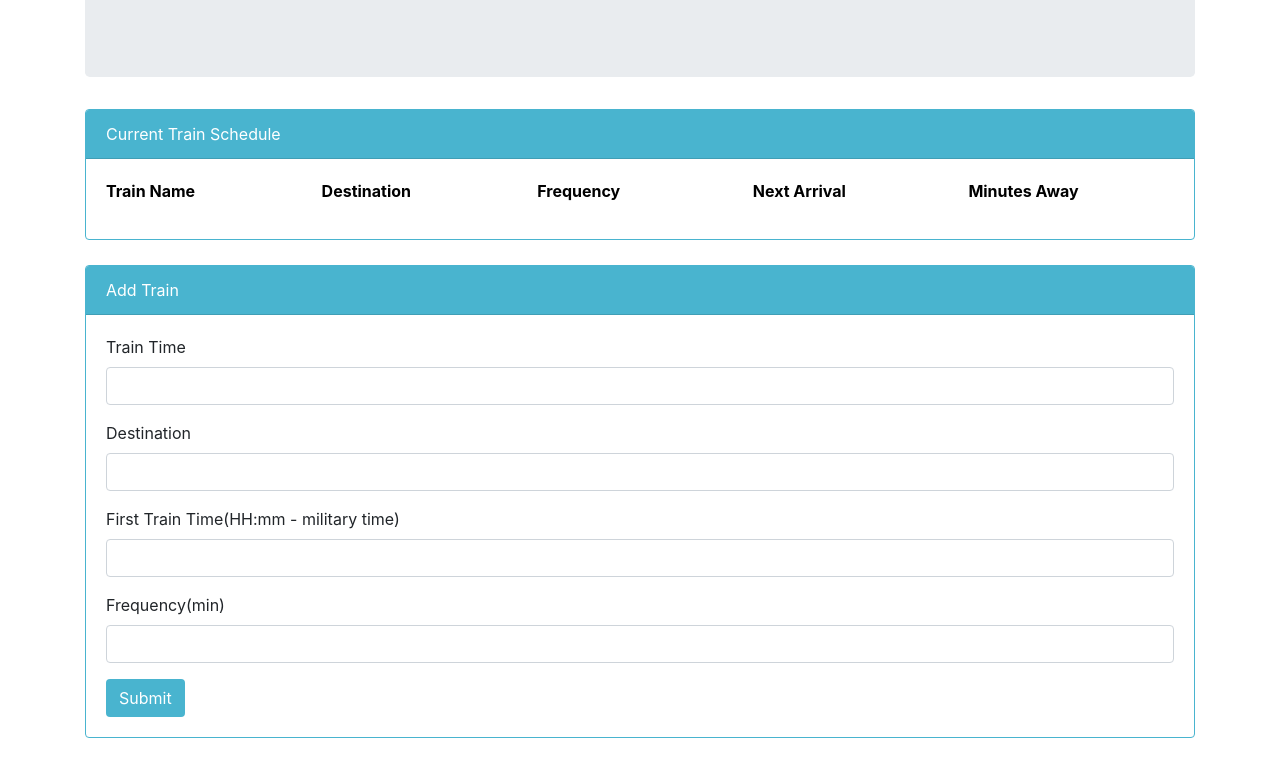
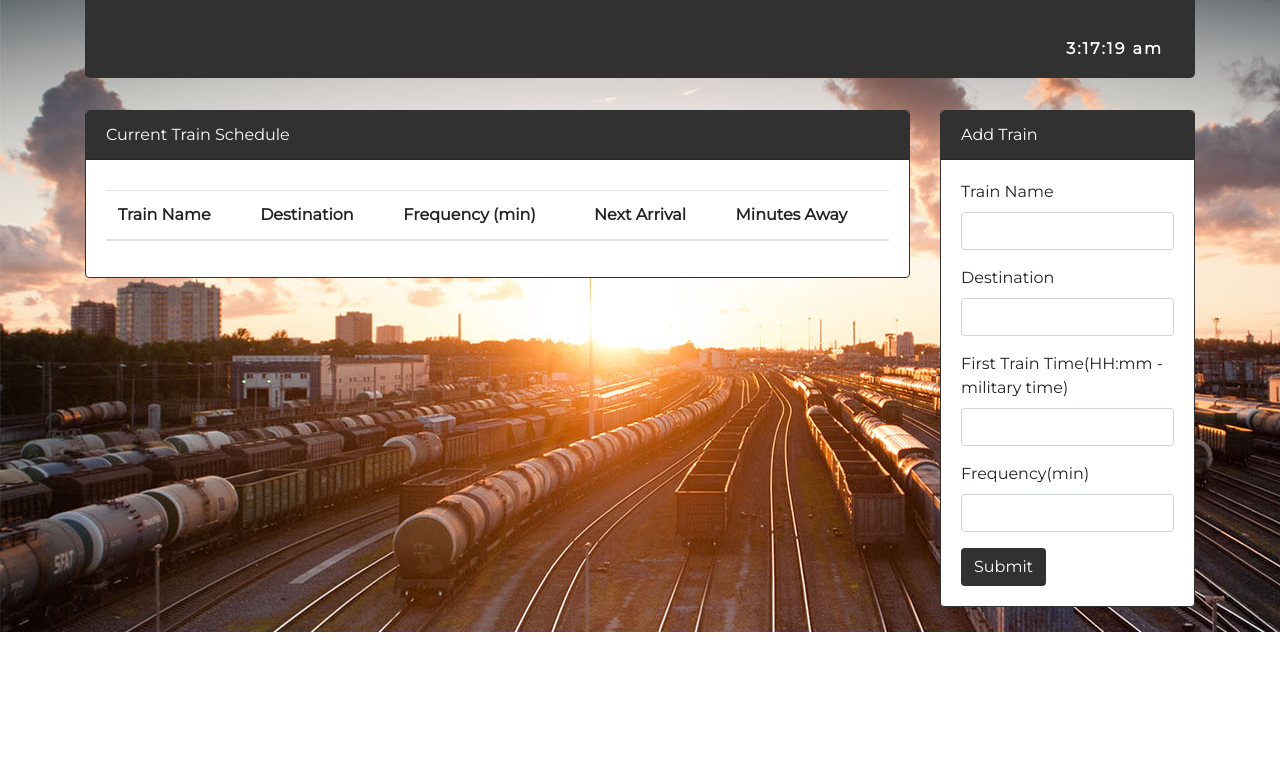
Before and after one commit to azaldana/Train-Schedule, a plain HTML site: page index.html in a window 1280 px wide. Shown: the part 172-935 px from the top of the page. After the commit the page ends 804 px from the top, so only its background shows below. Drawn offline with nearby package versions, Linux system fonts and the light colour scheme; no server answers.

Commit message:
functionality works

```diff
--- a/assets/css/style.css
+++ b/assets/css/style.css
@@ -1,6 +1,10 @@
+body {
+    background: url("assets/images/train_01.jpg");
+}
+
 .container {
     margin: 0 auto;
-    width: 90%;
+    width: 100%;
 }
 
 .display-4 {
@@ -24,6 +28,7 @@
 form {
     width: 100%;
     padding: 20px;
+    font-family: 'Montserrat', sans-serif;
 }
 
 .card-header {
@@ -33,10 +38,33 @@ form {
 }
 
 #form {
-    padding: 20px;
+    /* padding: 20px; */
     font-weight: bold;
 }
 
 p {
     color: black;
+    font-family: 'Montserrat', sans-serif;
 }
+
+.title {
+    font-family: 'Montserrat', sans-serif;
+}
+
+th {
+    font-family: 'Montserrat', sans-serif;
+}
+
+tbody {
+    font-family: 'Montserrat', sans-serif;
+}
+
+#clock {
+    font-family: 'Montserrat', sans-serif;
+    color: white;
+    text-align: center;
+    margin-bottom: 2px;
+    font-weight: bold;
+    letter-spacing: 2px;
+    float: right;
+}
--- a/assets/javascript/app.js
+++ b/assets/javascript/app.js
@@ -1,42 +1,90 @@
+var config = {
+    apiKey: "AIzaSyCrPOq1mLowcEICph8Q4MiBV2pgDBV7dAM",
+    authDomain: "train-schedule-3752d.firebaseapp.com",
+    databaseURL: "https://train-schedule-3752d.firebaseio.com",
+    projectId: "train-schedule-3752d",
+    storageBucket: "train-schedule-3752d.appspot.com",
+    messagingSenderId: "738822689827"
+  };
+  firebase.initializeApp(config);
+
+  var database = firebase.database();
+
+  var trainName = "";
+  var destination = "";
+  var firstTrain = "";
+  var frequency = 0;
+
+  var time = null,
+  date = null;
+
+  var update = function () {
+    date = moment(new Date())
+    time.html(date.format('h:mm:ss a'));
+};
+
+$(document).ready(function(){
+    time = $('#clock')
+    update();
+    setInterval(update, 1000);
+});
+
+
+
 $("#add-train").on("click", function(event) {
     // prevent page from refreshing when form tries to submit itself
     event.preventDefault();
 
     // Capture user inputs and store them into variables
-    var trainTime = $("#input-train").val().trim();
-    var destination = $("#input-destination").val().trim();
-    var firstTrain = $("#input-firstTrain").val().trim();
-    var frequency = $("#frequency").val().trim();
+    trainName = $("#train-name").val().trim();
+    destination = $("#destination").val().trim();
+    firstTrain = $("#first-train").val().trim();
+    frequency = $("#frequency").val().trim();
+    var currentTime = moment();
+    var trainTime = moment(firstTrain, "HH:mm");
+    var difference = currentTime.diff(trainTime, "minutes");
+    var minutesFromLastTrain = difference % Number(frequency);
+    var minutesAway = Number(frequency) - minutesFromLastTrain;
+    currentTime.add(minutesAway, "minutes");
+    var nextArrival = currentTime.format("hh:mm");
 
-    trainList.push(trainTime, destination, firstTrain, frequency);
+    console.log("this is the difference", difference);
+    console.log("minutes away", minutesAway);
 
-    // Console log each of the user inputs to confirm we are receiving them
-    console.log(trainTime);
-    console.log(destination);
-    console.log(firstTrain);
-    console.log(frequency);
+    // $(".jumbotron").append('<p>' + nextArrival + '</p>');
 
-    $("#add-train").val('');
+    var $row = $("<tr>");
+    $row.append('<td>' + trainName + '</td>');
+    $row.append('<td>' + destination + '</td>');
+    $row.append('<td>' + frequency + '</td>');
+    $row.append('<td>' + nextArrival + '</td>');
+    $row.append('<td>' + minutesAway + '</td>');
+    $('tbody').append($row);
+
+    $("#train-name").val('');
+    $("#destination").val('');
+    $("#first-train").val('');
+    $("#frequency").val('');
+
+    database.ref().push({
+        trainName:trainName,
+        destination:destination,
+        firstTrain:firstTrain,
+        frequency:frequency,
+        nextArrival:nextArrival,
+        minutesAway:minutesAway,
+
+    })
 })
 
-    // Replaces the content in the "recent-member" div with the new info
-//     $("#train-name").text(trainTime);
-//     $("#destination").text(destination);
-//     $("#next-arrival").text(firstTrain);
-//     $("#frequency").text(frequency);
+database.ref().on("child_added", function(snap){
+    var save = snap.val();
 
-//     // Clear sessionStorage
-//     sessionStorage.clear();
 
-//     // Store all content into sessionStorage
-//     sessionStorage.setItem("train", trainTime);
-//     sessionStorage.setItem("destination", destination);
-//     sessionStorage.setItem("first", firstTrain);
-//     sessionStorage.setItem("frequency", frequency);
-//   });
+    console.log(snap.key, snap.val());
 
-//   // By default display the content from sessionStorage
-//   $("#train-name").text(sessionStorage.getItem("train"));
-//   $("#destination").text(sessionStorage.getItem("destination"));
-//   $("#next-arrival").text(sessionStorage.getItem("first"));
-//   $("#frequency").text(sessionStorage.getItem("frequency"));
+    console.log(save.trainName);
+    console.log(save.destination);
+    console.log(save.firstTrain);
+    console.log(save.frequency);
+})
--- a/index.html
+++ b/index.html
@@ -8,51 +8,79 @@
     <link rel="stylesheet" href="https://stackpath.bootstrapcdn.com/bootstrap/4.2.1/css/bootstrap.min.css" integrity="sha384-GJzZqFGwb1QTTN6wy59ffF1BuGJpLSa9DkKMp0DgiMDm4iYMj70gZWKYbI706tWS" crossorigin="anonymous">
     <link href="https://fonts.googleapis.com/css?family=Oswald" rel="stylesheet">
     <link href="https://fonts.googleapis.com/css?family=Montserrat" rel="stylesheet">
+    <script src="https://www.gstatic.com/firebasejs/5.8.2/firebase.js"></script>
+
 
     <title>Train Schedule</title>
 </head>
 <body>
+
+    <style>
+        body {
+            background: url(assets/images/train_01.jpg);
+            width: 100%;
+        }
+    </style>
 <div class="container">
 
-        <div class="jumbotron">
+    <div class="jumbotron" style="background-color: rgb(49, 49, 49); color: white; height: 250px;">
         <h1 class="display-4">Anytime is Train Time</h1>
-            <p class="lead">All Aboard! Choo-Choo!</p>
+        <p class="lead" style="color: white;">All Aboard! Choo-Choo!</p>
+        <br>
+        <div id="clock"></div>
     </div>
 
-        <div class="card card-default" style="border: 1px solid rgb(73, 180, 207);">
-            <div class="card-header" style="background-color: rgb(73, 180, 207); color: white;">Current Train Schedule</div>
+    <div class="row">
+        <div class="col-xs-12 col-sm-9">
 
-            <div class="form-row" id="form">
-                <div class="col" id ="train-name">
-                    <p>Train Name</p></div>
-                <div class="col" id="destination"><p>Destination</p></div>
-                <div class="col" id="frequency"><p>Frequency</p></div>
-                <div class="col" id="next-arrival"><p>Next Arrival</p></div>
-                <div class="col" id="minutes"><p>Minutes Away</p></div>
+        <div class="card card-default" style="border: 1px solid rgb(49, 49, 49);">
+            <div class="card-header title" style="background-color: rgb(49, 49, 49); color: white;">Current Train Schedule</div>
 
+            <div class="panel panel-primary">
+                    <div class="panel-heading"></div>
+
+                <div class="panel-body" style="padding: 20px; margin-top: 10px;">
+
+                    <table class="table">
+                        <thead>
+                            <tr>
+                                <th scope="col">Train Name</th>
+                                <th scope="col">Destination</th>
+                                <th scope="col">Frequency (min)</th>
+                                <th scope="col">Next Arrival</th>
+                                <th scope="col">Minutes Away</th>
+                            </tr>
+                        </thead>
+
+                        <tbody>
+                        </tbody>
+                    </table>
+                </div>
+            </div>
         </div>
         </div>
 
 
-        <div class="card" style="border: 1px solid rgb(73, 180, 207);">
-            <div class="card-header" style="background-color: rgb(73, 180, 207); color: white;">Add Train</div>
+        <div class="col-xs-12 col-sm-3">
+            <div class="card" style="border: 1px solid rgb(49, 49, 49);">
+            <div class="card-header title" style="background-color: rgb(49, 49, 49); color: white;">Add Train</div>
 
             <form>
                 <div class="form-row">
                   <div class="form-group col-md-12">
-                    <label for="inputEmail4">Train Time</label>
-                    <input type="text" class="form-control" id="input-train">
+                    <label for="inputEmail4">Train Name</label>
+                    <input type="text" class="form-control" id="train-name">
                   </div>
                 </div>
 
                 <div class="form-group">
                   <label for="inputAddress">Destination</label>
-                  <input type="text" class="form-control" id="input-destination">
+                  <input type="text" class="form-control" id="destination">
                 </div>
 
                 <div class="form-group">
                   <label for="inputAddress2">First Train Time(HH:mm - military time)</label>
-                  <input type="text" class="form-control" id="input-firstTrain">
+                  <input type="text" class="form-control" id="first-train">
                 </div>
 
                 <div class="form-row">
@@ -62,11 +90,14 @@
                   </div>
                 </div>
 
-                <button type="submit" class="btn" id="add-train" style="background-color: rgb(73, 180, 207); color: white;">Submit</button>
+                <button type="submit" class="btn" id="add-train" style="background-color: rgb(49, 49, 49); color: white;">Submit</button>
             </form>
             </div>
         </div>
+    </div>
+</div>
 
+<script src="https://cdn.jsdelivr.net/momentjs/2.12.0/moment.min.js"></script>
 <script src="https://code.jquery.com/jquery.js"></script>
 <script src="assets/javascript/app.js"></script>
 
```
Also changed, not shown: assets/images/train_01.jpg (added), assets/images/train_02.jpg (added), 1 other file. Lines whose indentation alone changed are shown as unchanged.
